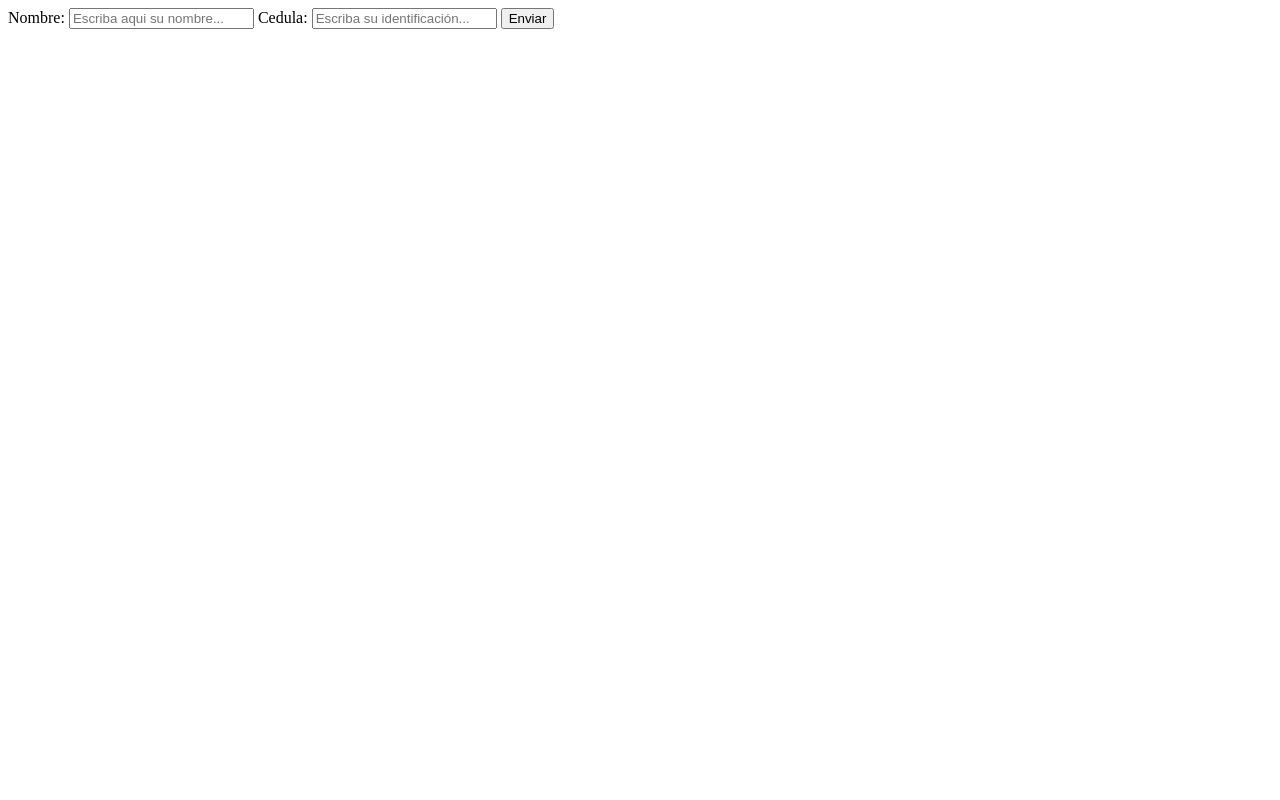
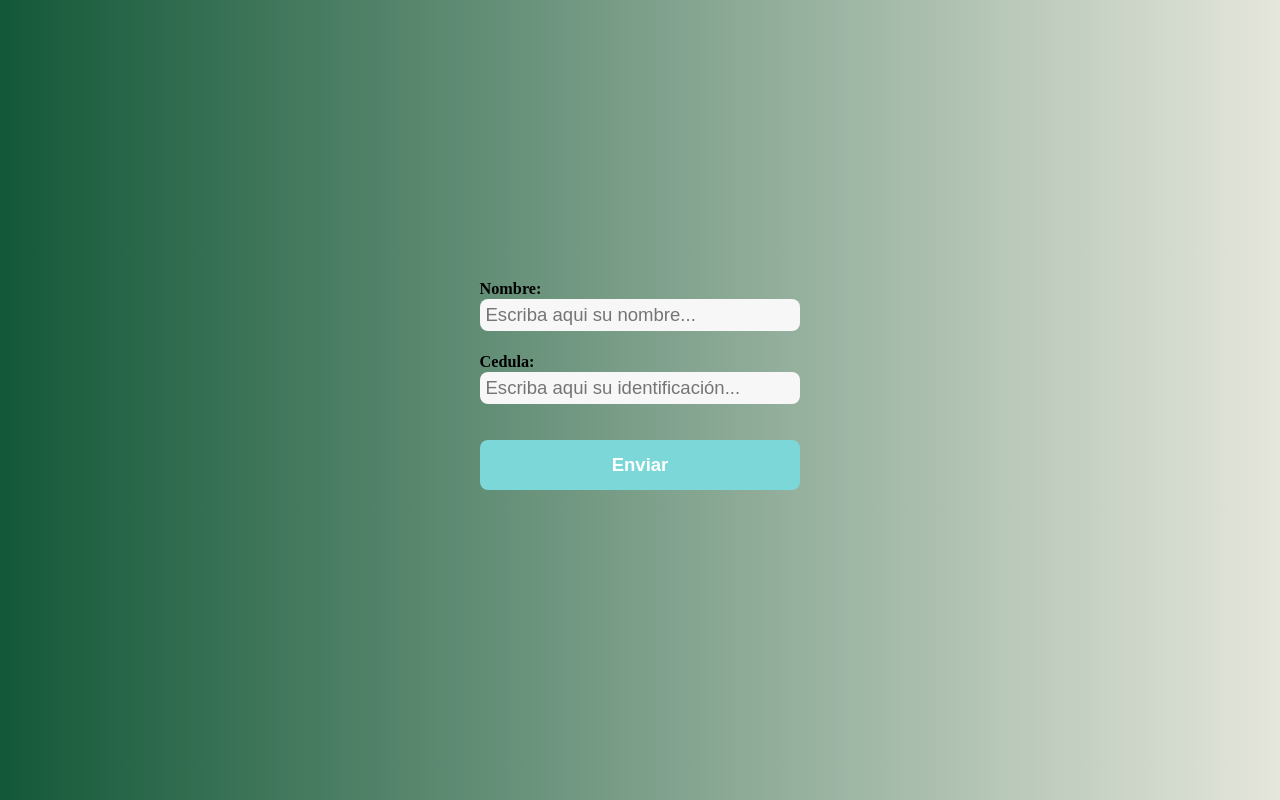
Before and after one commit to JuanDa3/microservicios, a PHP site: page /formulario.html in a window 1280 px wide. Run offline with PHP 8.4, Linux system fonts and the light colour scheme.

Commit message:
realizo cambios en el estilo del formulario

```diff
--- a/taller-docker-1/punto-5/formulario.html
+++ b/taller-docker-1/punto-5/formulario.html
@@ -5,27 +5,119 @@
     <meta charset="UTF-8">
     <meta http-equiv="X-UA-Compatible" content="IE=edge">
     <meta name="viewport" content="width=device-width, initial-scale=1.0">
-    <title>Document</title>
+    <title>Formulario</title>
+    <style>
+        :root {
+            --white: #FFFFFF;
+            --black: #000000;
+            --very-light-pink: #C7C7C7;
+            --text-input-field: #F7F7F7;
+            --hospital-green: #7cd8d8;
+            --sm: 1.4rem;
+            --md: 1.6rem;
+            --lg: 1.8rem;
+        }
+
+        * {
+            box-sizing: border-box;
+            padding: 0;
+            margin: 0;
+        }
+
+        html {
+            font-size: 72.5%;
+        }
+
+        .container {
+            height: 100vh;
+            display: grid;
+            place-items: center;
+
+            background: -webkit-linear-gradient(to right,  #135838, #e5e6dc);
+            background: linear-gradient(to right, #135838, #e5e6dc);
+        }
+
+        .form-container {
+            display: grid;
+            grid-template-rows: auto 1fr auto;
+            width: 500px;
+            justify-items: center;
+        }
+
+        .form {
+            display: flex;
+            flex-direction: column;
+        }
+
+        .input {
+            background-color: var(--text-input-field);
+            border: none;
+            border-radius: 8px;
+            height: 32px;
+            width: 100%;
+            font-size: var(--md);
+            padding: 6px;
+            margin-bottom: 22px;
+        }
+
+        /* Chrome, Safari, Edge, Opera */
+        input::-webkit-outer-spin-button,
+        input::-webkit-inner-spin-button {
+            -webkit-appearance: none;
+            margin: 0;
+        }
+
+        /* Firefox */
+        input[type=number] {
+            -moz-appearance: textfield;
+        }
+
+        .label {
+            font-size: var(--sm);
+            font-weight: bold;
+            margin-bottom: 4px;
+        }
+
+        .button {
+            margin-top: 14px;
+            margin-bottom: 30px;
+            background-color: var(--hospital-green);
+            border-radius: 8px;
+            border: none;
+            color: var(--white);
+            width: 100%;
+            cursor: pointer;
+            font-size: var(--md);
+            font-weight: bold;
+            height: 50px;
+        }
+    </style>
 </head>
 <header>
 
 </header>
 
 <body>
-    <form name="formulario" method="post" action="welcome_msg.php">
+    <div class="container">
+        <main class="form-container">
+
+            <form class="form" name="formulario" method="post" action="welcome_msg.php">
 
                 <label for="nombre">
                     <span class="label"> Nombre: </span>
-            <input type="text" name="nombre" id="nombre" placeholder="Escriba aqui su nombre...">
+                    <input class="input" type="text" name="nombre" id="nombre" placeholder="Escriba aqui su nombre..." required/>
                 </label>
 
                 <label for="cedula">
                     <span class="label"> Cedula: </span>
-            <input type="text" name="cedula" id="cedula" placeholder="Escriba su identificación...">
+                    <input class="input" type="number" name="cedula" id="cedula"
+                        placeholder="Escriba aqui su identificación..." required/>
                 </label>
 
-        <button type="submit" >Enviar</button>
+                <button class="button" type="submit">Enviar</button>
             </form>
+        </main>
+    </div>
 </body>
 <footer>
 
```
Also changed, not shown: taller-docker-1/punto-5/welcome_msg.php (+41 -4 lines). Lines whose indentation alone changed are shown as unchanged.
